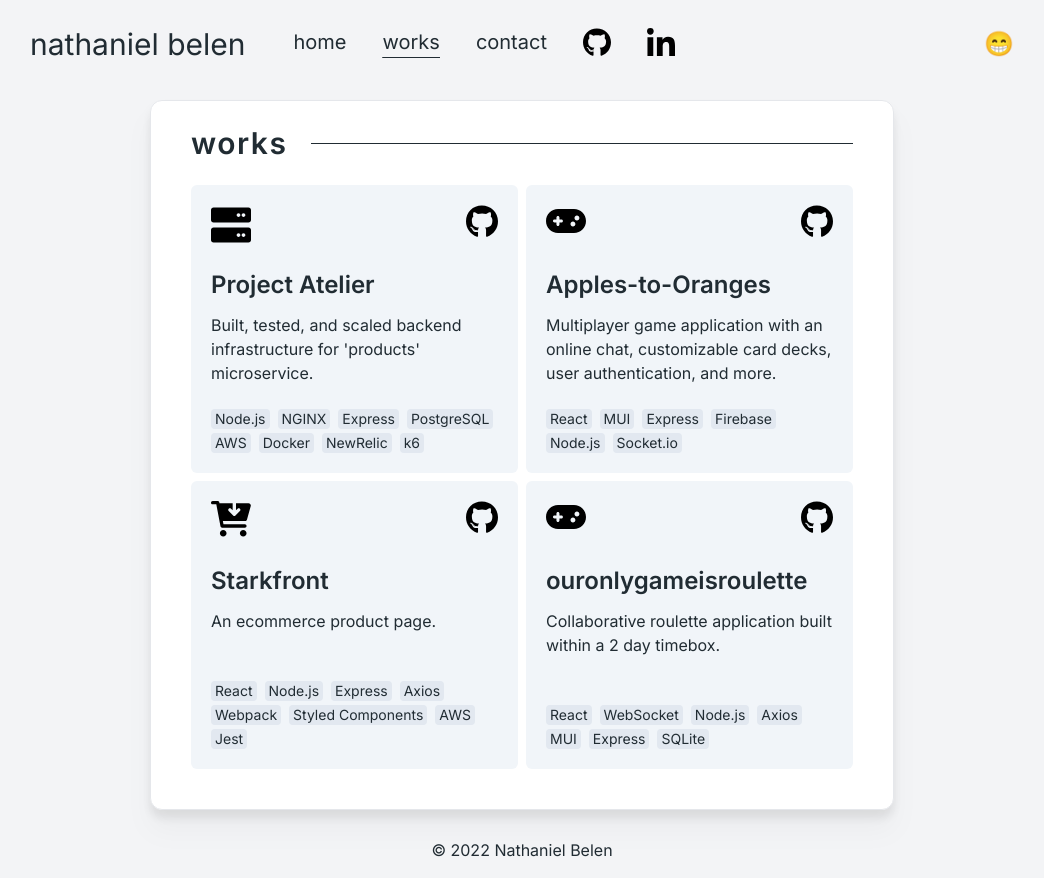
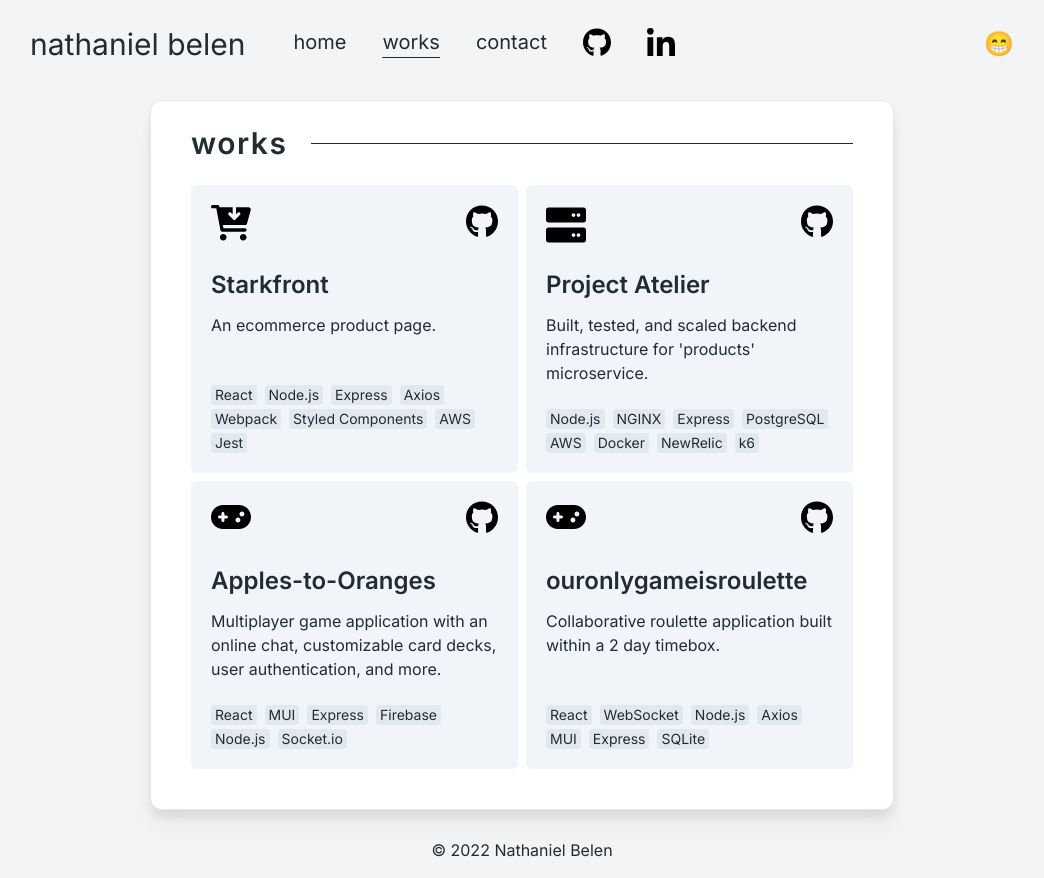
Before and after one commit to nathanielbelen/next-portfolio, a Next.js app: page /works in a window 1280 px wide. Shown: the whole page, without its empty margins (118-1162 px from the left). Built offline with nearby package versions, Linux system fonts and the light colour scheme.

Commit message:
fixed linter errors about non-escaped chars, made some projects clickthru

```diff
--- a/components/aboutme.js
+++ b/components/aboutme.js
@@ -10,7 +10,7 @@ export default function About() {
     <div className=' flex gap-5'>
       <div className='flex flex-col text-justify'>
         <span className=''>
-          Hello! My name is Nathaniel, I'm a{' '}
+          Hello! My name is Nathaniel, I&apos;m a{' '}
           <strong>full-stack engineer</strong> with a background in ecommerce. I
           have a great interest in being able to create things that people
           enjoy. I currently work at <strong>Galvanize</strong> as a Software
@@ -32,7 +32,7 @@ export default function About() {
         </ul>
         <br />
         <span>
-          Outside of coding, I'm very interested in videogames, music, food, and
+          Outside of coding, I&apos;m very interested in videogames, music, food, and
           the technologies surrounding them.
         </span>
       </div>
--- a/components/layout.js
+++ b/components/layout.js
@@ -11,7 +11,7 @@ export default function Layout({ children, router }) {
         <meta name='description' content={`nathaniel's portfolio website`} />
         <link rel='icon' href='/favicon.ico' />
       </Head>
-      <AnimatePresence exitBeforeEnter>
+      <AnimatePresence mode='wait'>
         <NavBar path={router.asPath} />
       </AnimatePresence>
         <main className='max-w-screen-md mx-auto pb-14'>{children}</main>
--- a/components/work.js
+++ b/components/work.js
@@ -3,7 +3,7 @@ import Link from 'next/link';
 import { motion } from 'framer-motion';
 
 export default function Work({
-  info: { title, description, link, icon, thumbnail, stack, source, deployed },
+  info: { title, description, link, icon, thumbnail, stack, source, deployed, direct },
 }) {
   return (
     <motion.div
@@ -44,19 +44,31 @@ export default function Work({
             )}
           </ul>
         </div>
-        <Link href={`works/${link}`}>
+        {direct ? (
           <a
             className={`z-20 hover:text-slate-600 transition-colors before:content-[''] before:absolute before:z-0 before:h-full before:w-full before:top-0 before:left-0 before:block`}
+            href={source}
           >
             <div className='text-2xl font-semibold py-3'>{title}</div>
           </a>
-        </Link>
-
+        ) : (
+          <Link href={`works/${link}`}>
+            <a
+              className={`z-20 hover:text-slate-600 transition-colors before:content-[''] before:absolute before:z-0 before:h-full before:w-full before:top-0 before:left-0 before:block`}
+            >
+              <div className='text-2xl font-semibold py-3'>{title}</div>
+            </a>
+          </Link>
+        )}
         <div className='text-base pb-3'>{description}</div>
       </header>
       <footer className=''>
         <ul className='text-sm gap-x-2 gap-y-1 flex flex-wrap'>
-          {stack.map((tech, index) => <li key={index} className='bg-slate-200 px-1 rounded'>{tech}</li>)}
+          {stack.map((tech, index) => (
+            <li key={index} className='bg-slate-200 px-1 rounded'>
+              {tech}
+            </li>
+          ))}
         </ul>
       </footer>
     </motion.div>
--- a/components/works.js
+++ b/components/works.js
@@ -22,6 +22,16 @@ const icons = {
 
 const works = [
   {
+    title: 'Starkfront',
+    description: 'An ecommerce product page.',
+    link: 'starkfront',
+    source: 'https://github.com/Stark-Direwolves/Starkfront',
+    icon: icons.shoppingcart,
+    stack: ['React', 'Node.js', 'Express', 'Axios', 'Webpack', 'Styled Components', 'AWS', 'Jest'],
+    thumbnail: starkfront_thumbnail,
+    direct: false,
+  },
+  {
     title: 'Project Atelier',
     description: `Built, tested, and scaled backend infrastructure for 'products' microservice.`,
     link: 'atelier',
@@ -29,6 +39,7 @@ const works = [
     icon: icons.server,
     stack: ['Node.js', 'NGINX', 'Express', 'PostgreSQL', 'AWS', 'Docker', 'NewRelic', 'k6'],
     thumbnail: sdc_thumbnail,
+    direct: false,
   },
   {
     title: 'Apples-to-Oranges',
@@ -38,15 +49,7 @@ const works = [
     icon: icons.controller,
     stack: ['React', 'MUI', 'Express', 'Firebase', 'Node.js', 'Socket.io'],
     thumbnail: a2o_thumbnail,
-  },
-  {
-    title: 'Starkfront',
-    description: 'An ecommerce product page.',
-    link: 'starkfront',
-    source: 'https://github.com/Stark-Direwolves/Starkfront',
-    icon: icons.shoppingcart,
-    stack: ['React', 'Node.js', 'Express', 'Axios', 'Webpack', 'Styled Components', 'AWS', 'Jest'],
-    thumbnail: starkfront_thumbnail
+    direct: true,
   },
   {
     title: 'ouronlygameisroulette',
@@ -55,7 +58,8 @@ const works = [
     source: 'https://github.com/nathanielbelen/ouronlygameisroulette',
     icon: icons.controller,
     stack: ['React', 'WebSocket', 'Node.js', 'Axios', 'MUI', 'Express', 'SQLite'],
-    thumbnail: oogir_thumbnail
+    thumbnail: oogir_thumbnail,
+    direct: true,
   },
 ];
 
--- a/pages/_app.js
+++ b/pages/_app.js
@@ -16,7 +16,7 @@ onExitComplete={() => {
 function MyApp({ Component, pageProps, router }) {
   return (
     <Layout router={router}>
-      <AnimatePresence exitBeforeEnter>
+      <AnimatePresence mode='wait'>
         <Component {...pageProps} route={router.route} />
       </AnimatePresence>
     </Layout>
--- a/pages/api/hello.js
+++ /dev/null
@@ -1,5 +0,0 @@
-// Next.js API route support: https://nextjs.org/docs/api-routes/introduction
-
-export default function handler(req, res) {
-  res.status(200).json({ name: 'John Doe' })
-}
--- a/pages/works/apples.js
+++ b/pages/works/apples.js
@@ -22,7 +22,7 @@ export default function ApplesToOranges() {
                 <a>works</a>
               </Link>
             </span>
-            <span> > </span>
+            <span> &gt; </span>
             <span className='font-bold text-2xl'>{work.title} </span>
             <span className='font-bold uppercase bg-slate-200 rounded p-1'>
               2022
--- a/pages/works/atelier.js
+++ b/pages/works/atelier.js
@@ -20,7 +20,7 @@ export default function SDC() {
                 <a>works</a>
               </Link>
             </span>
-            <span> > </span>
+            <span> &gt; </span>
             <span className='font-bold text-2xl'>{work.title} </span>
             <span className='font-bold uppercase bg-slate-200 rounded p-1'>
               2022
--- a/pages/works/ouronlygameisroulette.js
+++ b/pages/works/ouronlygameisroulette.js
@@ -20,7 +20,7 @@ export default function Roulette() {
                 <a>works</a>
               </Link>
             </span>
-            <span> > </span>
+            <span> &gt; </span>
             <span className='font-bold text-2xl'>{work.title} </span>
             <span className='font-bold uppercase bg-slate-200 rounded p-1'>
               2022
--- a/pages/works/starkfront.js
+++ b/pages/works/starkfront.js
@@ -25,7 +25,7 @@ export default function Starkfront() {
                 <a>works</a>
               </Link>
             </span>
-            <span> > </span>
+            <span> &gt; </span>
             <span className='font-bold text-2xl'>{work.title} </span>
             <span className='font-bold uppercase bg-slate-200 rounded p-1'>
               2022
```
Also changed, not shown: 1 other file (tests, documents, lock files or other folders).
